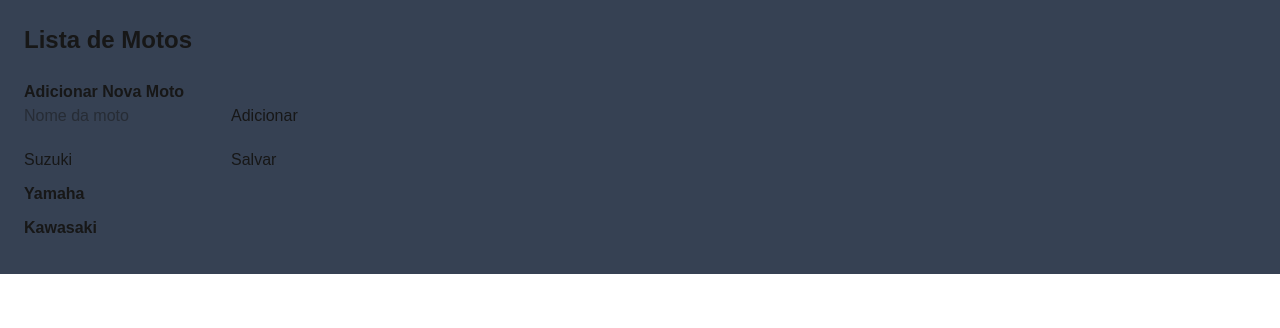
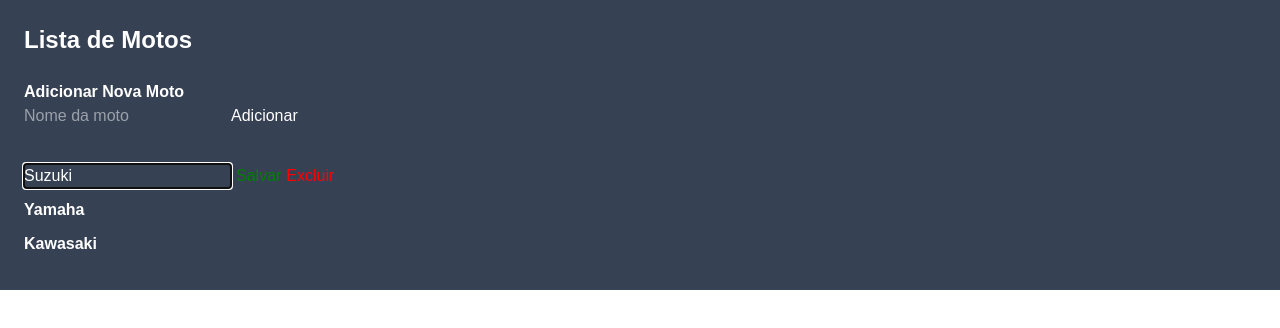
Before and after one commit to Primata83/CRUD-NEXT, a Next.js app: page /crud in a window 1280 px wide. Both pictures are taken after a click on the element "Suzuki". Shown: the top 328 px of the page. Built offline with nearby package versions, Linux system fonts and the light colour scheme.

Commit message:
wip: delete implementado. agora falta só um arquivo para comentar e procurar melhorias para o projeto

```diff
--- a/app/crud/ediarMoto.tsx
+++ /dev/null
@@ -1,57 +0,0 @@
-"use client";
-import { useState } from "react";
-
-type Props = {
-  id: number;
-  nomeAtual: string;
-};
-
-export function EditarMoto({ id, nomeAtual }: Props) {
-  const [novoNome, setNovoNome] = useState("");
-  const [editando, setEditando] = useState(false);
-
-  async function editarMoto() {
-    await fetch(`http://localhost:3000/api/nomes/${id}`, {
-      method: "PATCH",
-      headers: {
-        "Content-Type": "application/json",
-      },
-      body: JSON.stringify({
-        nomeNovo: novoNome,
-      }),
-    });
-
-    setEditando(false);
-    setNovoNome("");
-    window.location.reload();
-  }
-
-  return (
-    <div style={{ marginBottom: "10px" }}>
-      {!editando && (
-        <strong
-          style={{ cursor: "pointer" }}
-          onClick={() => {
-            setEditando(true);
-            setNovoNome(nomeAtual);
-          }}
-        >
-          {nomeAtual}
-        </strong>
-      )}
-
-      {editando && (
-        <>
-          <input
-            type="text"
-            value={novoNome}
-            onChange={(e) => setNovoNome(e.target.value)}
-          />
-          <button className="cursor-pointer" onClick={editarMoto}>
-            Salvar
-          </button>
-        </>
-      )}
-    </div>
-  );
-}
--- /dev/null
+++ b/app/crud/editarMoto.tsx
@@ -0,0 +1,79 @@
+"use client";
+import { useState } from "react";
+
+type Props = {
+  id: number;
+  nomeAtual: string;
+  onExcluir: () => void; // o callback esta aqui
+};
+
+export function EditarMoto({ id, nomeAtual, onExcluir }: Props) {
+  const [novoNome, setNovoNome] = useState("");
+  const [editando, setEditando] = useState(false);
+
+  //função para Editar
+  async function editarMoto() {
+    await fetch(`http://localhost:3000/api/nomes/${id}`, {
+      method: "PATCH",
+      headers: { "Content-Type": "application/json" },
+      body: JSON.stringify({ nomeNovo: novoNome }),
+    });
+    setEditando(false);
+    window.location.reload();
+  }
+
+  // função para excluir
+  async function excluirMoto() {
+    const confirmacao = confirm("Tem certeza que deseja excluir?");
+    if (confirmacao) {
+      await fetch(`http://localhost:3000/api/nomes/${id}`, {
+        method: "DELETE",
+      });
+      onExcluir(); // chama a função para atualizar a lista na tela
+      setEditando(false);
+    }
+  }
+
+  return (
+    <div style={{ marginBottom: "10px" }}>
+      {/* mostra apenas o nome */}
+      {!editando && (
+        <strong
+          style={{ cursor: "pointer" }}
+          onClick={() => {
+            setEditando(true);
+            setNovoNome(nomeAtual);
+          }}
+        >
+          {nomeAtual}
+        </strong>
+      )}
+
+      {/* mostra o input e os botões de salvar e excluir */}
+      {editando && (
+        <>
+          <input
+            type="text"
+            value={novoNome}
+            onChange={(e) => setNovoNome(e.target.value)}
+            autoFocus
+          />
+
+          <button
+            onClick={editarMoto}
+            style={{ marginLeft: "5px", color: "green" }}
+          >
+            Salvar
+          </button>
+
+          <button
+            onClick={excluirMoto}
+            style={{ marginLeft: "5px", color: "red" }}
+          >
+            Excluir
+          </button>
+        </>
+      )}
+    </div>
+  );
+}
--- a/app/crud/page.tsx
+++ b/app/crud/page.tsx
@@ -1,33 +1,48 @@
 "use client";
 import { useState, useEffect } from "react";
 import { AdicionarMoto } from "./adicionarMoto";
-import { EditarMoto } from "./ediarMoto";
-
+import { EditarMoto } from "./editarMoto";
+// definição do formato (tipo) do objeto moto (typescript)
 type Moto = {
   id: number;
   nome: string;
 };
 
 export default function PaginaMotos() {
+  // estado que armazena a lista de motos vinda da API
   const [motos, setMotos] = useState<Moto[]>([]);
-
+  // função assincrona para buscar os dados da API
+  async function buscarMotos() {
+    // O Disparo (O Lado Direito): O JavaScript lê primeiro o fetch("url"). Ele "telefona" para o servidor. Nesse exato milésimo de segundo, ele cria uma Promise (a promessa).
+    // A Pausa (O Meio): O await entra em cena. Ele diz: "JavaScript, pare tudo nesta função e espere essa promessa ser cumprida!". A execução fica suspensa aqui.
+    // A Entrega (O Lado Esquerdo): Quando o servidor responde, a promessa é resolvida. O "embrulho" (objeto Response) chega e, só agora, o sinal de igual (=) funciona, guardando tudo dentro da const resposta.
+    const resposta = await fetch("http://localhost:3000/api/nomes");
+    // transforma o corpo da resposta em JSON
+    // aqui o JavaScript espera o servidor devolver os dados antes de continuar
+    const data = await resposta.json();
+    // atualiza o estado da lista com os nomes que vieram da API
+    setMotos(data.nomes);
+  }
+  // useEffect: É o despertador. Ele toca assim que a página abre e manda rodar o buscarMotos.
+  // buscarMotos: É o mensageiro. Ele vai até o servidor, pega os dados e volta.
   useEffect(() => {
-    async function buscarMotos() {
-      const resposta = await fetch("http://localhost:3000/api/nomes");
-      const data = await resposta.json();
-      setMotos(data.nomes);
-    }
-
     buscarMotos();
   }, []);
 
   return (
-    <div className="bg-gray-700 p-6">
-      <h1 className="font-bold text-2xl mb-6 ">Lista de Motos</h1>
+    <div className="bg-gray-700 p-6 text-white">
+      <h1 className="font-bold text-2xl mb-6">Lista de Motos</h1>
       <AdicionarMoto />
-      <div>
+
+      <div className="mt-4">
+        {/* percorre a lista de motos e, para cada uma delas, cria um componente EditarMoto na tela */}
         {motos.map((moto) => (
-          <EditarMoto key={moto.id} id={moto.id} nomeAtual={moto.nome} />
+          <EditarMoto
+            key={moto.id}
+            id={moto.id}
+            nomeAtual={moto.nome}
+            onExcluir={() => buscarMotos()}
+          />
         ))}
       </div>
     </div>
```
Also changed, not shown: app/crud/adicionarMoto.tsx (+4 -5 lines).
